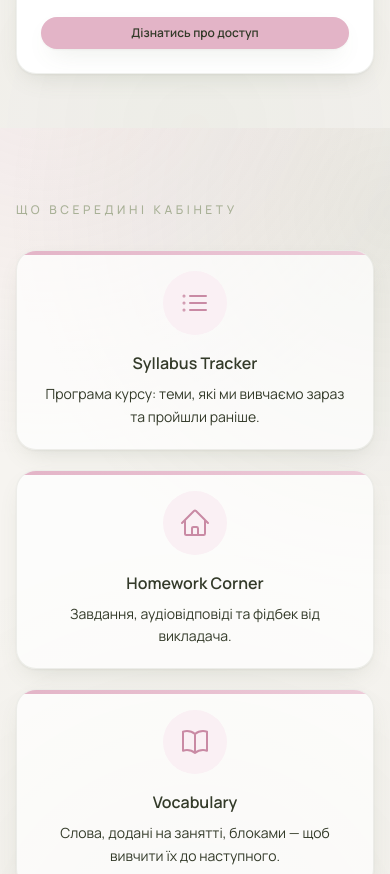
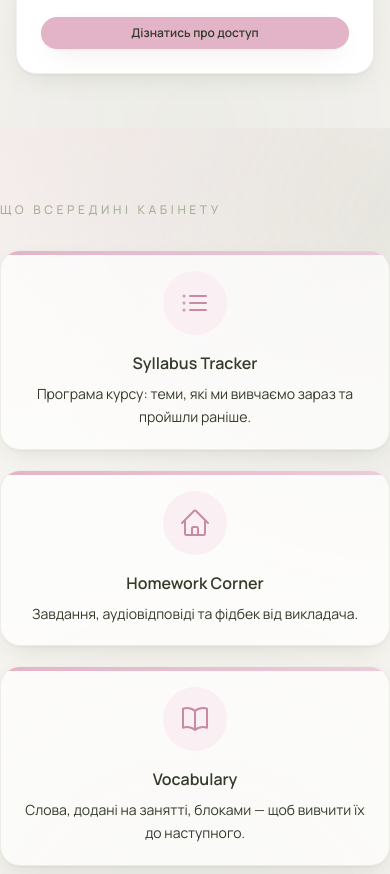
Before and after one commit to w1teen8/glow-and-grammar, a Next.js app: page / in a window 390 px wide. Shown: the part 1560-2434 px from the top of the page. Built offline with nearby package versions, Linux system fonts and the light colour scheme; no server answers; the database is empty.

Commit message:
Add back-to-home link on login; remove demo notice from static page

```diff
--- a/src/app/page.tsx
+++ b/src/app/page.tsx
@@ -139,7 +139,7 @@ export default async function RootPage() {
 
       {/* Feature grid — same container as the tariffs above, so both rows
           share the same left/right edges. */}
-      <section className="mx-auto max-w-5xl px-4 py-16 sm:px-0">
+      <section className="mx-auto max-w-5xl px-0 py-16 sm:px-0">
         <p className="text-xs font-medium uppercase tracking-[0.3em] text-olive-300">Що всередині кабінету</p>
         <div className="mt-8 grid grid-cols-1 gap-5 sm:grid-cols-2 lg:grid-cols-5">
           {FEATURES.map((f) => (
--- a/src/components/LoginForm.tsx
+++ b/src/components/LoginForm.tsx
@@ -30,6 +30,12 @@ export default function LoginForm() {
 
   return (
     <div>
+      <Link
+        href="/"
+        className="mb-6 inline-block text-xs font-medium text-olive-400 underline hover:text-olive-600"
+      >
+        ← На головну
+      </Link>
       <form onSubmit={handleSubmit}>
         <p className="mb-6 text-xs font-semibold uppercase tracking-[0.3em] text-olive-300">Вхід</p>
 
```
Also changed, not shown: 1 other file (tests, documents, lock files or other folders).
